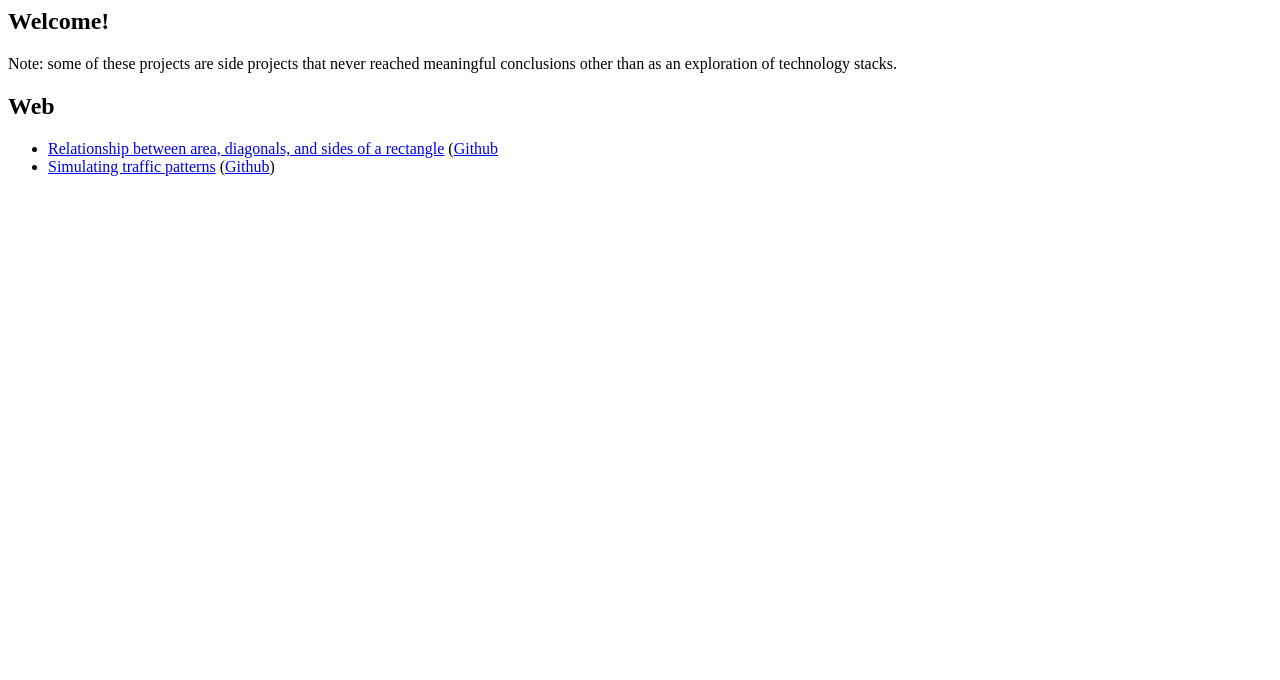
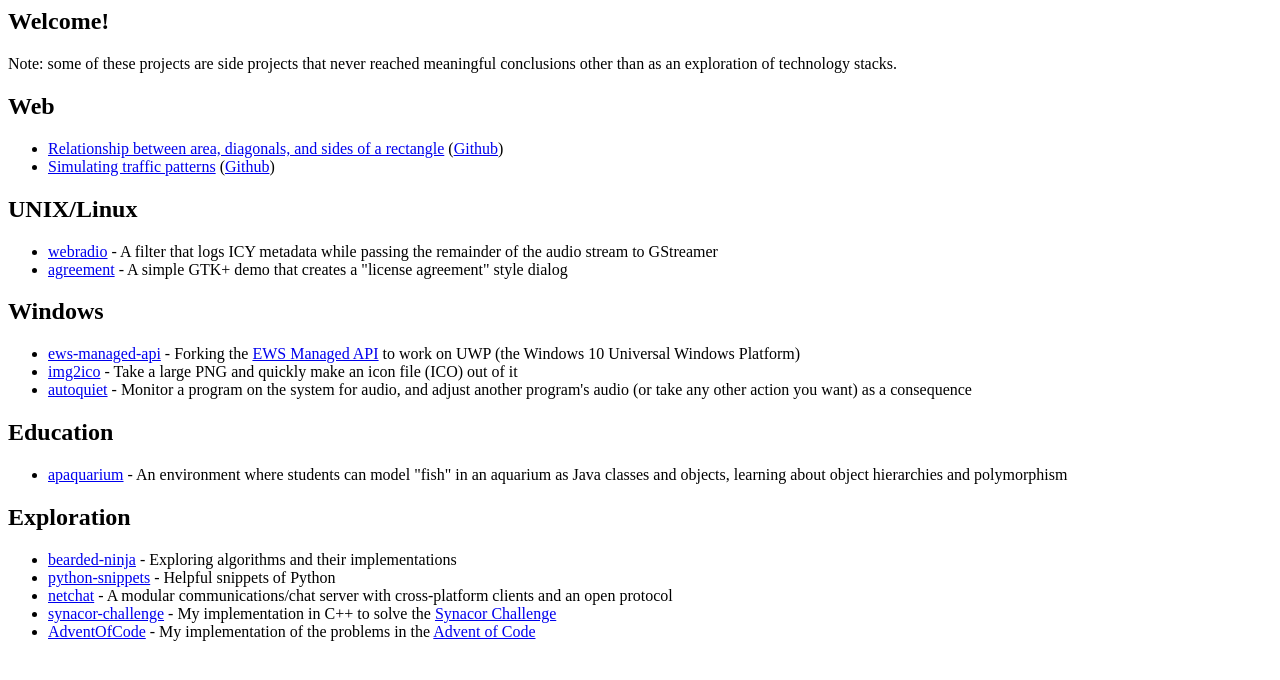
Before and after one commit to btrzcinski/btrzcinski.github.io, a plain HTML site: page index.html in a window 1280 px wide. Drawn offline with Linux system fonts and the light colour scheme.

Commit message:
Filled out portfolio

```diff
--- a/index.html
+++ b/index.html
@@ -7,8 +7,31 @@
 <p>Note: some of these projects are side projects that never reached meaningful conclusions other than as an exploration of technology stacks.</p>
 <h2>Web</h2>
 <ul>
-<li><a href="https://btrzcinski.github.io/geomarea">Relationship between area, diagonals, and sides of a rectangle</a> (<a href="https://www.github.com/btrzcinski/geomarea">Github</a></li>
+<li><a href="https://btrzcinski.github.io/geomarea">Relationship between area, diagonals, and sides of a rectangle</a> (<a href="https://www.github.com/btrzcinski/geomarea">Github</a>)</li>
 <li><a href="https://btrzcinski.github.io/trafficsim">Simulating traffic patterns</a> (<a href="https://www.github.com/btrzcinski/trafficsim">Github</a>)
+</ul>
+<h2>UNIX/Linux</h2>
+<ul>
+<li><a href="https://www.github.com/btrzcinski/webradio">webradio</a> - A filter that logs ICY metadata while passing the remainder of the audio stream to GStreamer</li>
+<li><a href="https://www.github.com/btrzcinski/agreement">agreement</a> - A simple GTK+ demo that creates a "license agreement" style dialog</li>
+</ul>
+<h2>Windows</h2>
+<ul>
+<li><a href="https://www.github.com/btrzcinski/ews-managed-api">ews-managed-api</a> - Forking the <a href="https://github.com/OfficeDev/ews-managed-api">EWS Managed API</a> to work on UWP (the Windows 10 Universal Windows Platform)</li>
+<li><a href="https://www.github.com/btrzcinski/img2ico">img2ico</a> - Take a large PNG and quickly make an icon file (ICO) out of it</li>
+<li><a href="https://www.github.com/btrzcinski/autoquiet">autoquiet</a> - Monitor a program on the system for audio, and adjust another program's audio (or take any other action you want) as a consequence</li>
+</ul>
+<h2>Education</h2>
+<ul>
+<li><a href="https://www.github.com/btrzcinski/apaquarium">apaquarium</a> - An environment where students can model "fish" in an aquarium as Java classes and objects, learning about object hierarchies and polymorphism</li>
+</ul>
+<h2>Exploration</h2>
+<ul>
+<li><a href="https://www.github.com/btrzcinski/bearded-ninja">bearded-ninja</a> - Exploring algorithms and their implementations</li>
+<li><a href="https://www.github.com/btrzcinski/python-snippets">python-snippets</a> - Helpful snippets of Python</li>
+<li><a href="https://www.github.com/btrzcinski/netchat">netchat</a> - A modular communications/chat server with cross-platform clients and an open protocol</li>
+<li><a href="https://www.github.com/btrzcinski/synacor-challenge">synacor-challenge</a> - My implementation in C++ to solve the <a href="https://challenge.synacor.com/">Synacor Challenge</a></li>
+<li><a href="https://www.github.com/btrzcinski/AdventOfCode">AdventOfCode</a> - My implementation of the problems in the <a href="http://www.adventofcode.com">Advent of Code</a></li>
 </ul>
 </body>
 </html>
```
